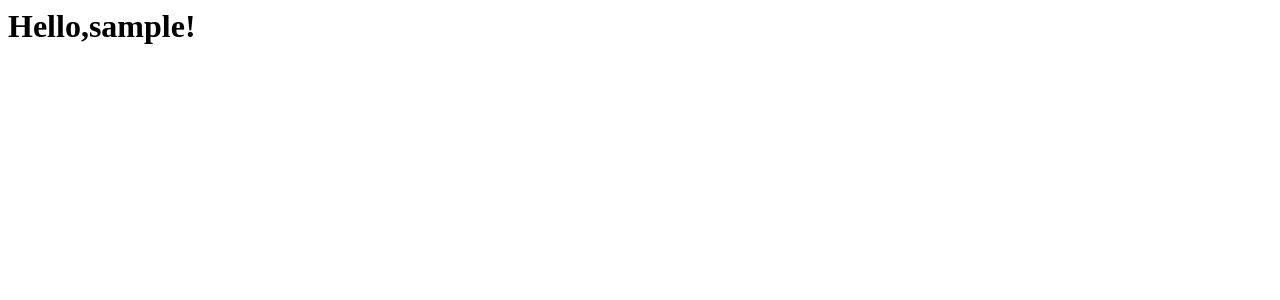
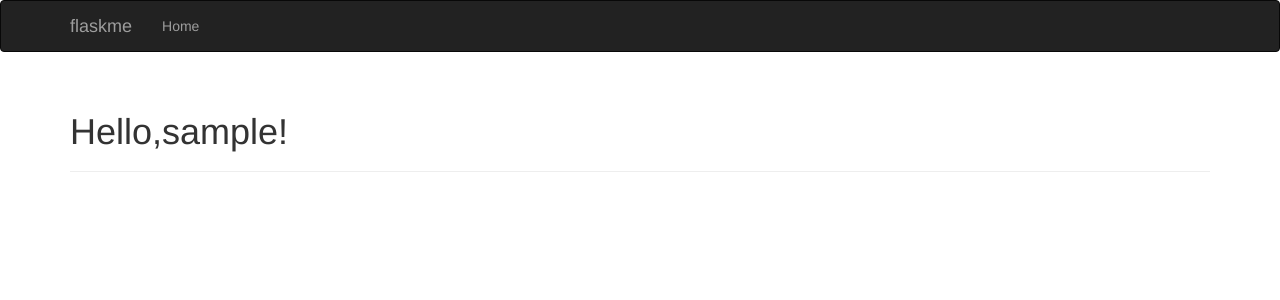
Before and after one commit to dongchongle/flaskme, a Flask app: a page that uses templates/user.html in a window 1280 px wide. Shown: the top 300 px of the page. Run offline with Flask 2, Linux system fonts and the light colour scheme; some libraries are stand-ins or nearby versions.

Commit message:
Flask-Bootstrap

```diff
--- a/templates/user.html
+++ b/templates/user.html
@@ -1 +1,32 @@
-<h1>Hello,{{ name }}!</h1>
+<!-- <h1>Hello,{{ name }}!</h1> -->
+{% extends "bootstrap/base.html" %}
+
+{% block title %} flaskme {% endblock %}
+{% block navbar %}
+<div class="navbar navbar-inverse" role="navigation">
+  <div class="container">
+    <div class="navbar-header">
+      <button type="button" class="navbar-toggle" data-toggle="collapse" data-target=". navbar-collapse">
+        <span class="sr-only">toggle navigation</span>
+        <span class="icon-bar"></span>
+        <span class="icon-bar"></span>
+        <span class="icon-bar"></span>
+      </button>
+      <a class="navbar-brand" href="/">flaskme</a>
+    </div>
+    <div class="navbar-collapse collapse">
+      <ul class="nav navbar-nav">
+        <li><a href="/">Home</a></li>
+      </ul>
+    </div>
+  </div>
+</div>
+{% endblock %}
+
+{% block content %}
+<div class="container">
+  <div class="page-header">
+    <h1>Hello,{{name}}!</h1>
+  </div>
+</div>
+{% endblock %}
```
